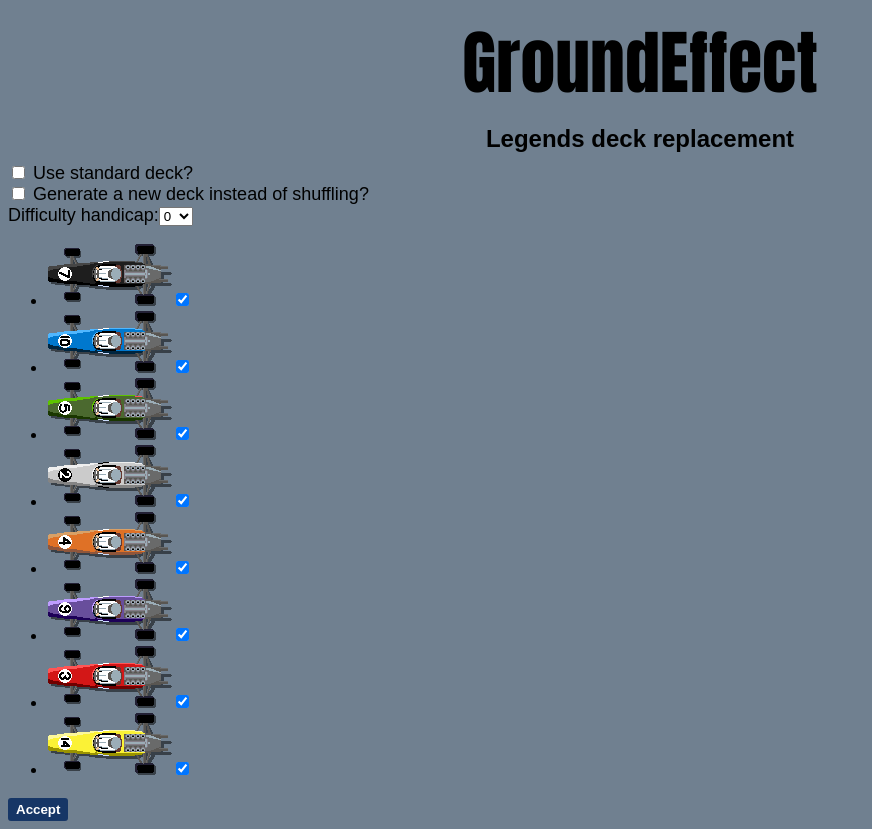
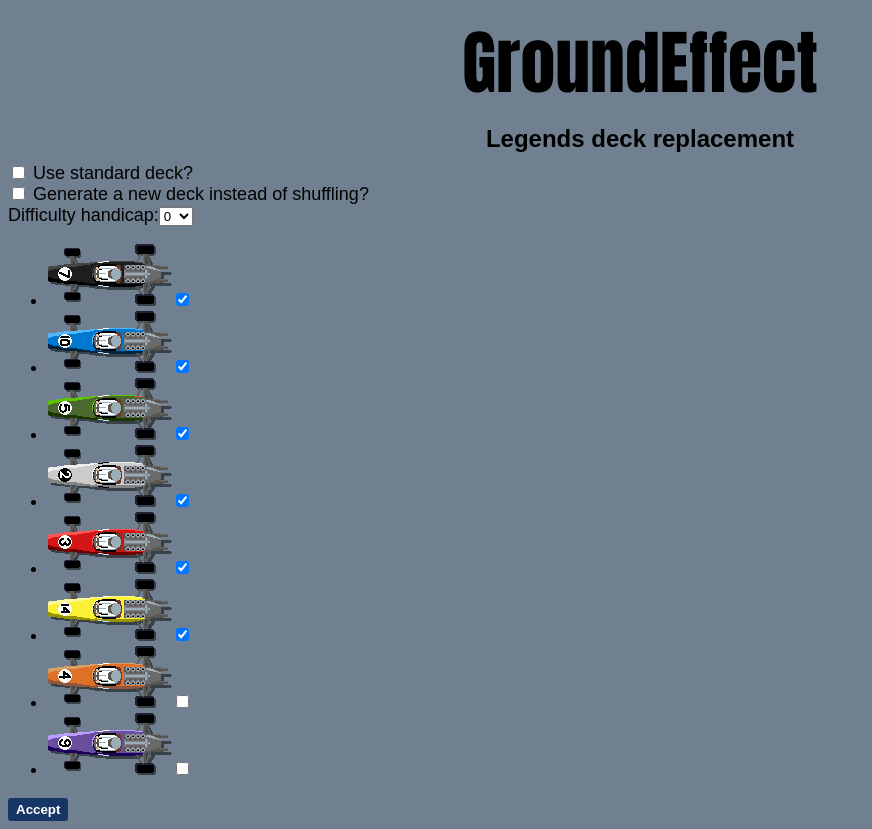
Before and after one commit to Denisowiec/GroundEffect, a Vue app: page / in a window 1280 px wide. Shown: the whole page, without its empty margins (0-872 px from the left). Built offline with nearby package versions, Linux system fonts and the light colour scheme.

Commit message:
Changed default colours selected to reflect the base game

```diff
--- a/src/App.vue
+++ b/src/App.vue
@@ -7,7 +7,7 @@ const modes = Object.freeze({
     SETUPSCREEN: 2
 })
 
-let colors = new Set(["black", "blue", "green", "grey", "orange", "purple", "red", "yellow"])
+let colors = new Set(["black", "blue", "green", "grey", "red", "yellow"])
 let handicap = 0
 let halfHandicap = false
 let regenOnShuffle = false
--- a/src/components/SetupScreen.vue
+++ b/src/components/SetupScreen.vue
@@ -5,7 +5,7 @@ const props = defineProps({
     colors: Set
 })
 
-const AllColors = new Set(["black", "blue", "green", "grey", "orange", "purple", "red", "yellow"])
+const AllColors = new Set(["black", "blue", "green", "grey", "red", "yellow", "orange", "purple", ])
 const AllHandicaps = new Set([-1, 0, 1, 2, 3])
 
 const ifStandardDeck = ref(false)
@@ -16,7 +16,7 @@ const ifHalfHandicap = ref(false)
 const selectedColors = new Object()
 for (const col of AllColors) {
     selectedColors[col] = false
-    if (AllColors.has(col)) {
+    if (props.colors.has(col)) {
         selectedColors[col] = true
     }
 }
```
